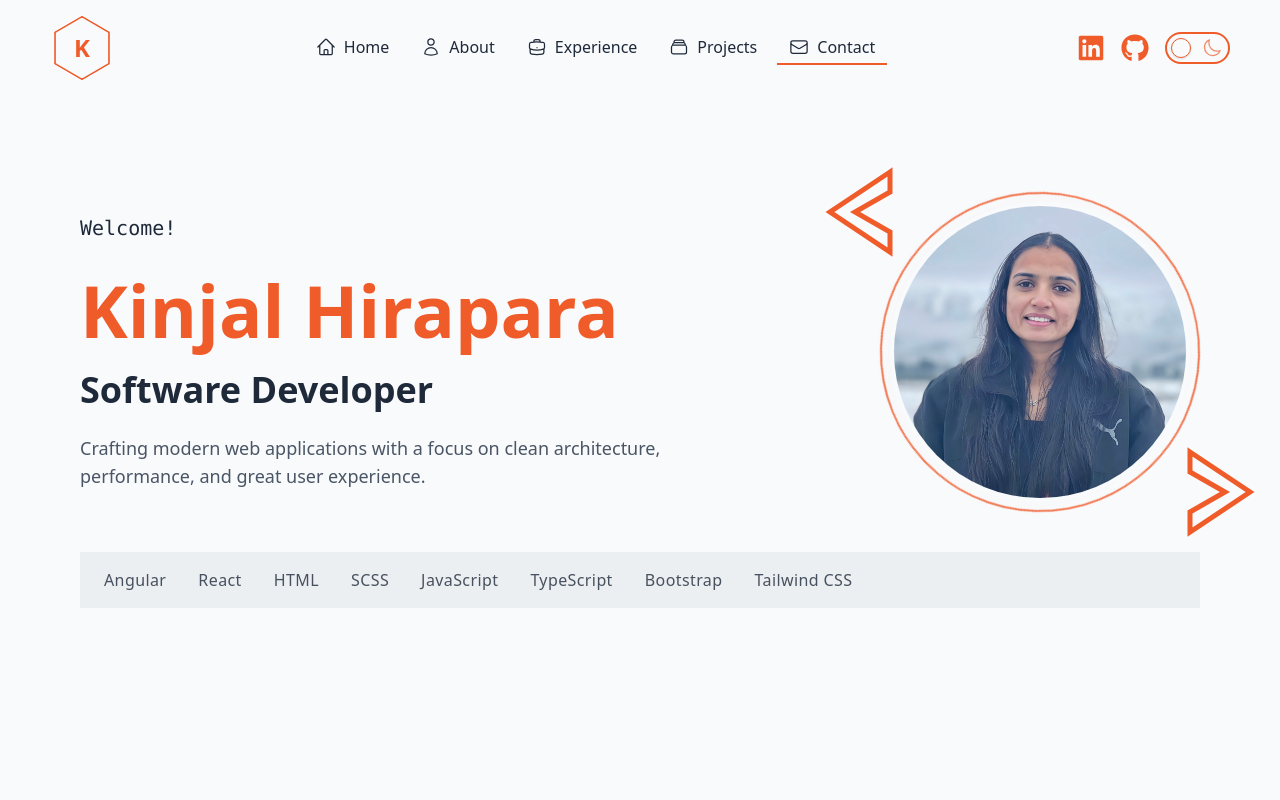
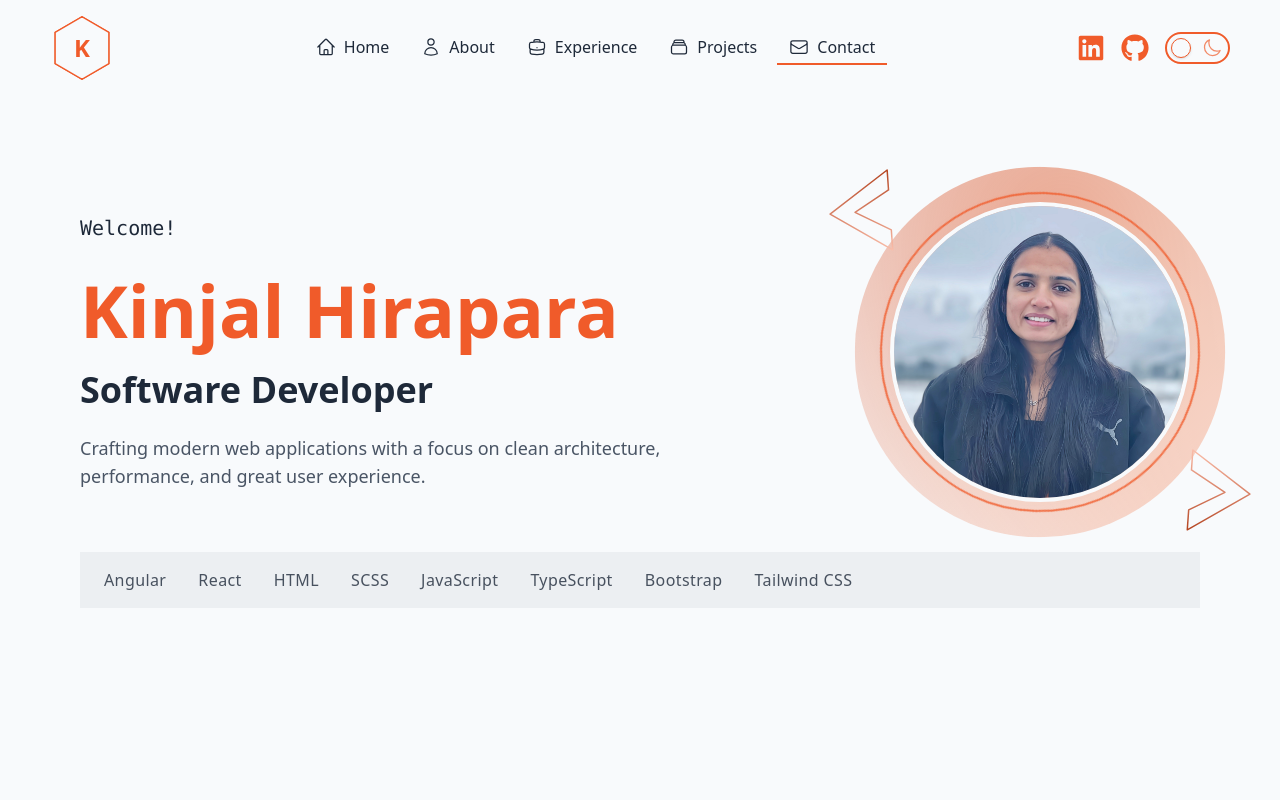
Before and after one commit to KinjalHirapara/portfolio, a React (Vite) app: page / in a window 1280 px wide. Shown: the top 800 px of the page. Built offline with nearby package versions, Linux system fonts and the light colour scheme.

Commit message:
Updated Heaser style.

```diff
--- a/src/components/Home.tsx
+++ b/src/components/Home.tsx
@@ -2,34 +2,58 @@ import { motion } from "framer-motion";
 const ChevronIcon: React.FC<{
   direction: "left" | "right";
   className?: string;
-}> = ({ direction, className }) => (
+}> = ({ direction, className }) => {
+  const gradientId =
+    direction === "left"
+      ? "heroChevronGradientTopBottom"
+      : "heroChevronGradientBottomTop";
+  const lightColor = "color-mix(in srgb, var(--color-primary) 40%, #ffffff)";
+  const darkColor = "color-mix(in srgb, var(--color-primary) 75%, #000000)";
+
+  const stops =
+    direction === "left"
+      ? [
+          { offset: "0%", stopColor: darkColor },
+          { offset: "100%", stopColor: lightColor },
+        ]
+      : [
+          { offset: "0%", stopColor: lightColor },
+          { offset: "100%", stopColor: darkColor },
+        ];
+
+  const path =
+    direction === "left"
+      ? "M18 4 L6 12 L18 20 L18 16 L11 12 L18 8 L18 4 Z"
+      : "M6 4 L18 12 L6 20 L6 16 L13 12 L6 8 L6 4 Z";
+
+  return (
     <svg
       viewBox="0 0 24 24"
       aria-hidden="true"
       className={className}
       fill="transparent"
+      style={{
+        transform: direction === "left" ? "rotate(-4deg)" : "rotate(4deg)",
+      }}
     >
-    {direction === "left" ? (
+      <defs>
+        <linearGradient id={gradientId} x1="0%" y1="0%" x2="0%" y2="100%">
+          {stops.map(({ offset, stopColor }) => (
+            <stop key={offset} offset={offset} stopColor={stopColor} />
+          ))}
+        </linearGradient>
+      </defs>
       <path
-        d="M18 4 L6 12 L18 20 L18 16 L11 12 L18 8 L18 4 Z"
+        d={path}
         fill="none"
-        stroke="currentColor"
-        strokeWidth="1"
-        strokeLinecap="butt"
-        strokeLinejoin="miter"
+        stroke={`url(#${gradientId})`}
+        strokeWidth="0.3"
+        strokeLinecap="round"
+        strokeLinejoin="round"
       />
-    ) : (
-      <path
-        d="M6 4 L18 12 L6 20 L6 16 L13 12 L6 8 L6 4 Z"
-        fill="none"
-        stroke="currentColor"
-        strokeWidth="1"
-        strokeLinecap="butt"
-        strokeLinejoin="miter"
-      />
-    )}
     </svg>
   );
+};
 import { fadeInUp } from "../utils/motion";
 import profileImg from "../assets/profile.jpg";
 import { skills } from "../constants";
@@ -106,8 +130,27 @@ const Home: React.FC = () => {
             </a>
           </motion.div> */}
         </div>
-        <div className="relative w-full max-w-[320px] h-[320px] mx-auto md:mx-0">
-          <div>
+        <div className="relative w-full max-w-[320px] h-[320px] mx-auto md:mx-0 overflow-visible">
+          <motion.div
+            className="absolute -inset-6 rounded-[50%] z-0"
+            initial={{ opacity: 0.5, scale: 1, backgroundPosition: "0% 40%" }}
+            animate={{
+              opacity: [0.5, 0.85, 0.5],
+              backgroundPosition: ["0% 40%", "100% 60%", "0% 40%"],
+              scale: [1, 1.08, 1],
+            }}
+            transition={{
+              duration: 20,
+              repeat: Infinity,
+              ease: "easeInOut",
+            }}
+            style={{
+              background:
+                "radial-gradient(circle at 30% 30%, color-mix(in srgb, var(--color-primary) 90%, #000000) 0%, transparent 55%), radial-gradient(circle at 65% 70%, color-mix(in srgb, var(--color-primary) 60%, #ffffff) 0%, transparent 70%)",
+              backgroundSize: "220% 220%",
+              backgroundBlendMode: "screen",
+            }}
+          />
           <div className="absolute inset-0 hero-glow-1 pointer-events-none" />
           <div className="absolute inset-0 hero-glow-2 pointer-events-none" />
           <div className="absolute inset-0 hero-glow-3 pointer-events-none" />
@@ -116,11 +159,7 @@ const Home: React.FC = () => {
             <ChevronIcon direction="left" className="block h-[2em] w-[2em]" />
           </div>
           <div className="absolute -bottom-10 -right-20 text-primary text-5xl md:text-6xl z-20">
-              <ChevronIcon
-                direction="right"
-                className="block h-[2em] w-[2em]"
-              />
-            </div>
+            <ChevronIcon direction="right" className="block h-[2em] w-[2em]" />
           </div>
           <div className="relative w-full h-full p-[10px] z-10">
             <div className="w-full h-full overflow-hidden rounded-full border-4 border-light dark:border-dark bg-light dark:bg-dark">
--- a/src/index.css
+++ b/src/index.css
@@ -148,6 +148,18 @@ body.modal-open {
   animation: glow-drift-3 14s ease-in-out infinite;
 }
 
+@keyframes hero-gradient {
+  0% {
+    background-position: 0% 50%;
+  }
+  50% {
+    background-position: 100% 50%;
+  }
+  100% {
+    background-position: 0% 50%;
+  }
+}
+
 @keyframes ring-spin {
   0% {
     transform: rotate(0deg);
```
Lines whose indentation alone changed are shown as unchanged.
